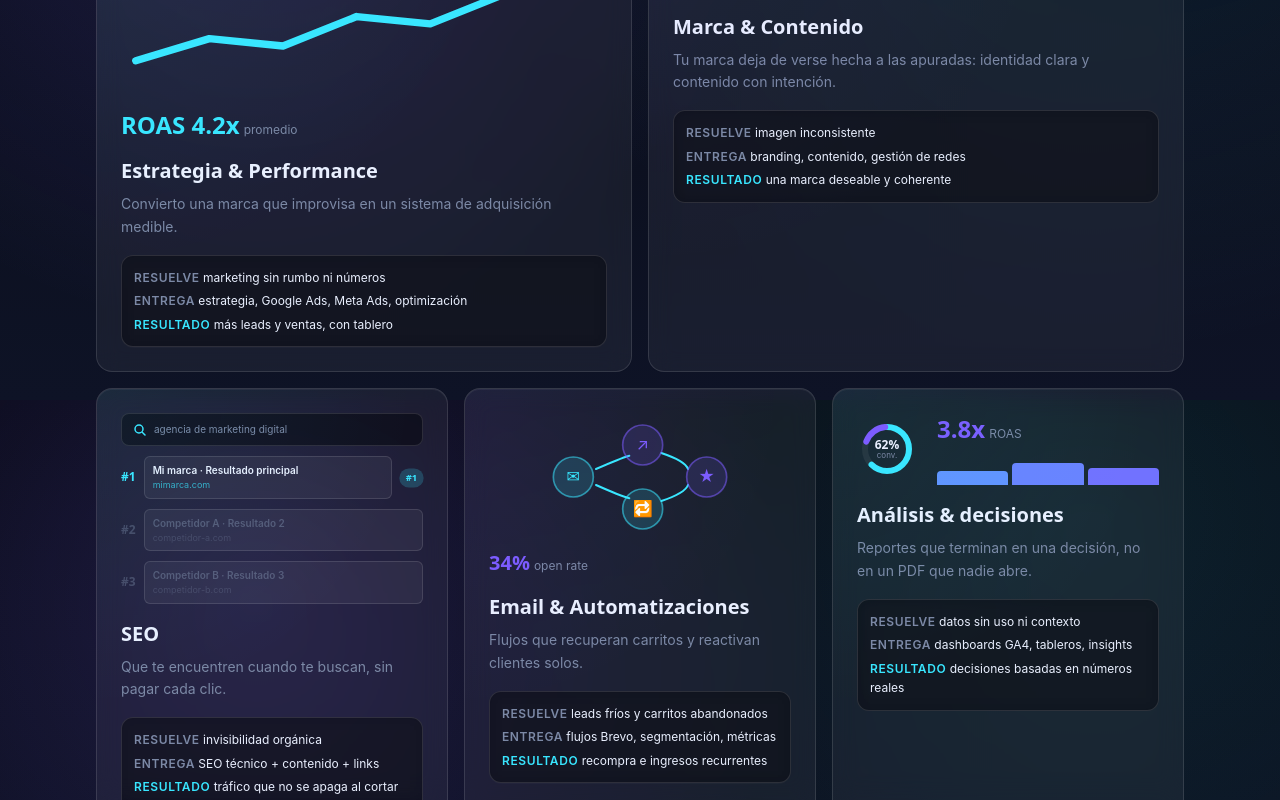
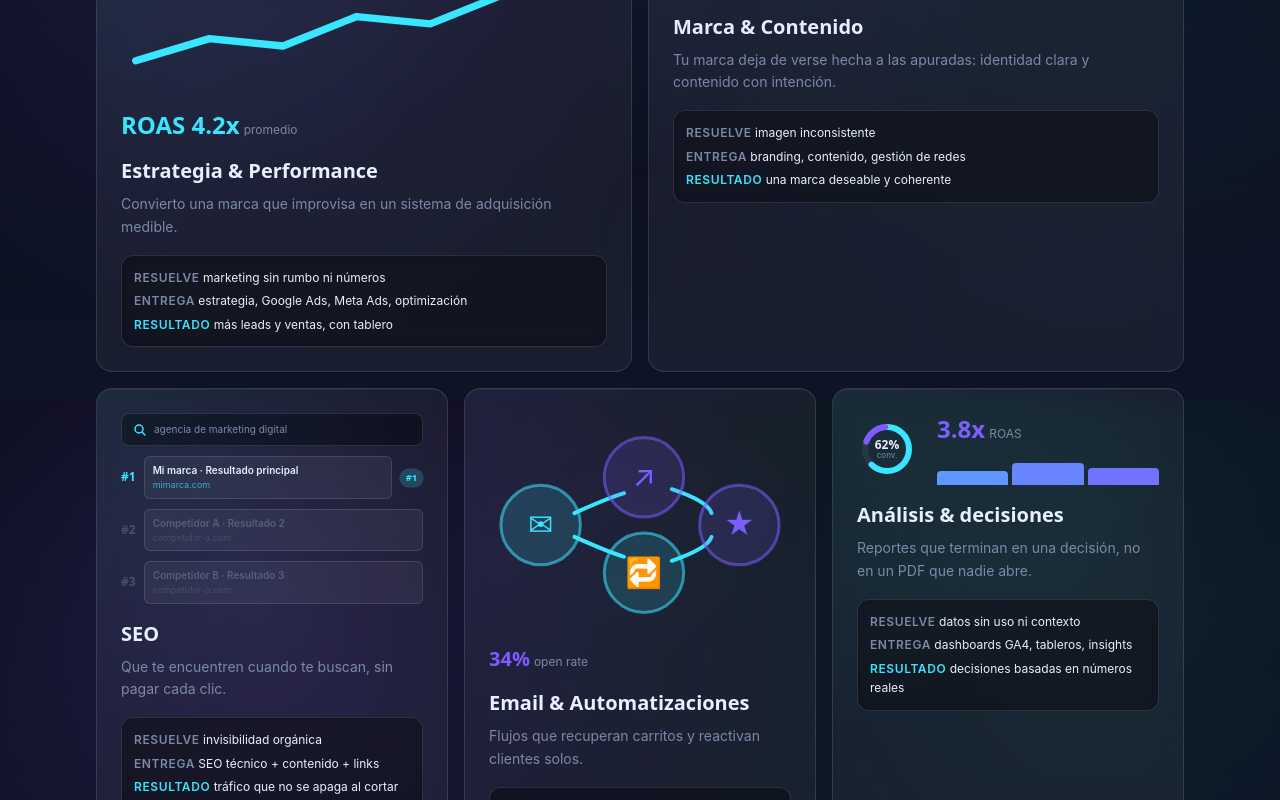
Before and after one commit to Gaston3000/Nachera, a React (Vite) app: page / in a window 1280 px wide. Shown: the part 2000-2800 px from the top of the page. Built offline with nearby package versions, Linux system fonts and the light colour scheme.

Commit message:
fix: FlowViz mucho más grande (h-48/56, r20, viewBox ampliado) + header sin línea blanca residual (borde transiciona color, no width)

```diff
--- a/src/components/Nav.jsx
+++ b/src/components/Nav.jsx
@@ -12,10 +12,10 @@ export function Nav() {
 
   return (
     <header
-      className={`fixed inset-x-0 top-0 z-40 transition-all duration-300 ${
+      className={`fixed inset-x-0 top-0 z-40 border-b transition-[background-color,border-color,padding,backdrop-filter] duration-300 ${
         scrolled
-          ? 'border-b border-glassborder bg-glass py-3 backdrop-blur-xl'
-          : 'py-5'
+          ? 'border-glassborder bg-glass py-3 backdrop-blur-xl'
+          : 'border-transparent bg-transparent py-5'
       }`}
     >
       <nav className="mx-auto flex w-full max-w-6xl items-center justify-between px-5 sm:px-8">
--- a/src/components/Solutions.jsx
+++ b/src/components/Solutions.jsx
@@ -284,17 +284,17 @@ function FlowViz({ inView }) {
 
   return (
     <div className="flex flex-col gap-2" aria-hidden="true">
-      <div className="relative h-28 w-full sm:h-32">
-        <svg viewBox="0 0 140 96" preserveAspectRatio="xMidYMid meet" className="absolute inset-0 h-full w-full overflow-visible" fill="none">
+      <div className="relative h-48 w-full sm:h-56">
+        <svg viewBox="-6 -6 152 108" preserveAspectRatio="xMidYMid meet" className="absolute inset-0 h-full w-full overflow-visible" fill="none">
           {/* connector lines */}
           {connectors.map((c, i) => (
             <motion.path
               key={i}
               d={c.d}
               stroke="var(--c-accent)"
-              strokeWidth="1.5"
+              strokeWidth="2"
               strokeLinecap="round"
-              strokeDasharray="3 2"
+              strokeDasharray="4 3"
               variants={reduce ? {} : lineVariants(c.delay)}
               style={reduce ? { pathLength: 1, opacity: 0.5 } : undefined}
             />
@@ -302,8 +302,8 @@ function FlowViz({ inView }) {
           {/* nodes */}
           {nodes.map((n, i) => (
             <motion.g key={i} variants={reduce ? {} : nodeVariants}>
-              <circle cx={n.x} cy={n.y} r="15" fill={n.color} fillOpacity="0.15" stroke={n.color} strokeOpacity="0.55" strokeWidth="1.25" />
-              <text x={n.x} y={n.y + 4} textAnchor="middle" fontSize="12" fill={n.color}>{n.label}</text>
+              <circle cx={n.x} cy={n.y} r="20" fill={n.color} fillOpacity="0.15" stroke={n.color} strokeOpacity="0.55" strokeWidth="1.5" />
+              <text x={n.x} y={n.y + 5} textAnchor="middle" fontSize="15" fill={n.color}>{n.label}</text>
             </motion.g>
           ))}
         </svg>
```
